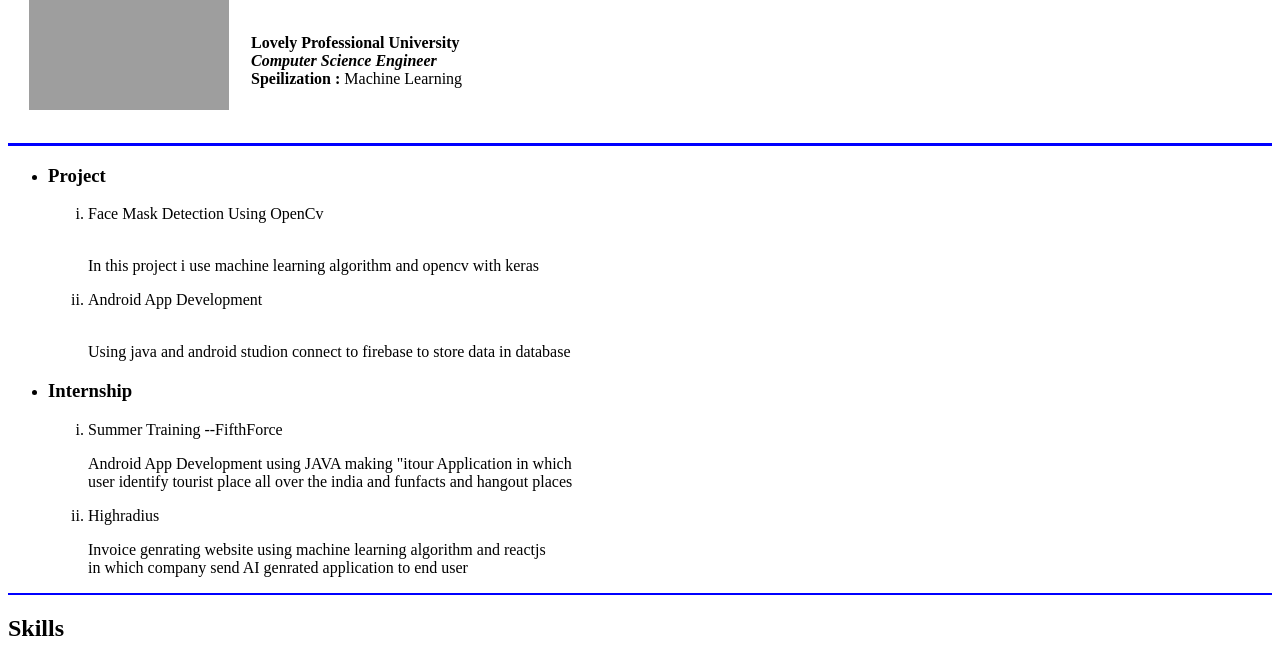
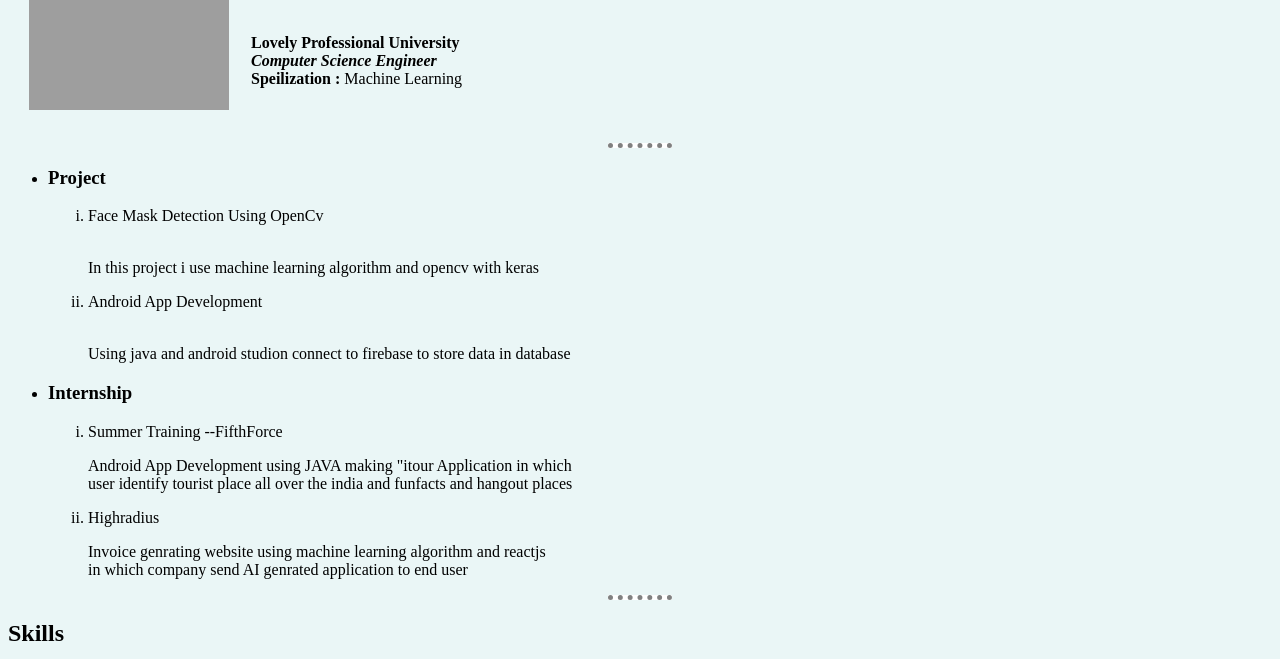
Before and after one commit to 2611saurabh/newprojectwebd, a plain HTML site: page index.html in a window 1280 px wide. Shown: the part 119-778 px from the top of the page. Drawn offline with Linux system fonts and the light colour scheme; grey boxes are pictures that could not be loaded.

Commit message:
Update index.html

```diff
--- a/index.html
+++ b/index.html
@@ -3,6 +3,21 @@
     <head>
         <meta charset="utf-8">
         <title>Saurabh Personal Site</title>
+        <style>
+            body{
+                background-color: #EAF6F6;
+            }
+            hr{
+                background-color: white;
+                border-style: none;
+                border-top-style: dotted;
+                border-color: grey;
+                border-width: 5px;
+
+
+                width: 5%;
+            }
+        </style>
     </head>
     <body>
         <table cellspacing="20">
@@ -19,7 +34,7 @@
         </table>
 
 
-        <hr size="03" color="blue">
+        <hr>
         <ul>
             <li><h3>Project</h3></li>
             <ol type="i">
@@ -42,7 +57,7 @@
             </ol>
 
         </ul>
-        <hr color="blue" noshade="03">
+        <hr>
 
         <h2><strong>Skills</strong></h2>
         <table cellspacing="50">
```
